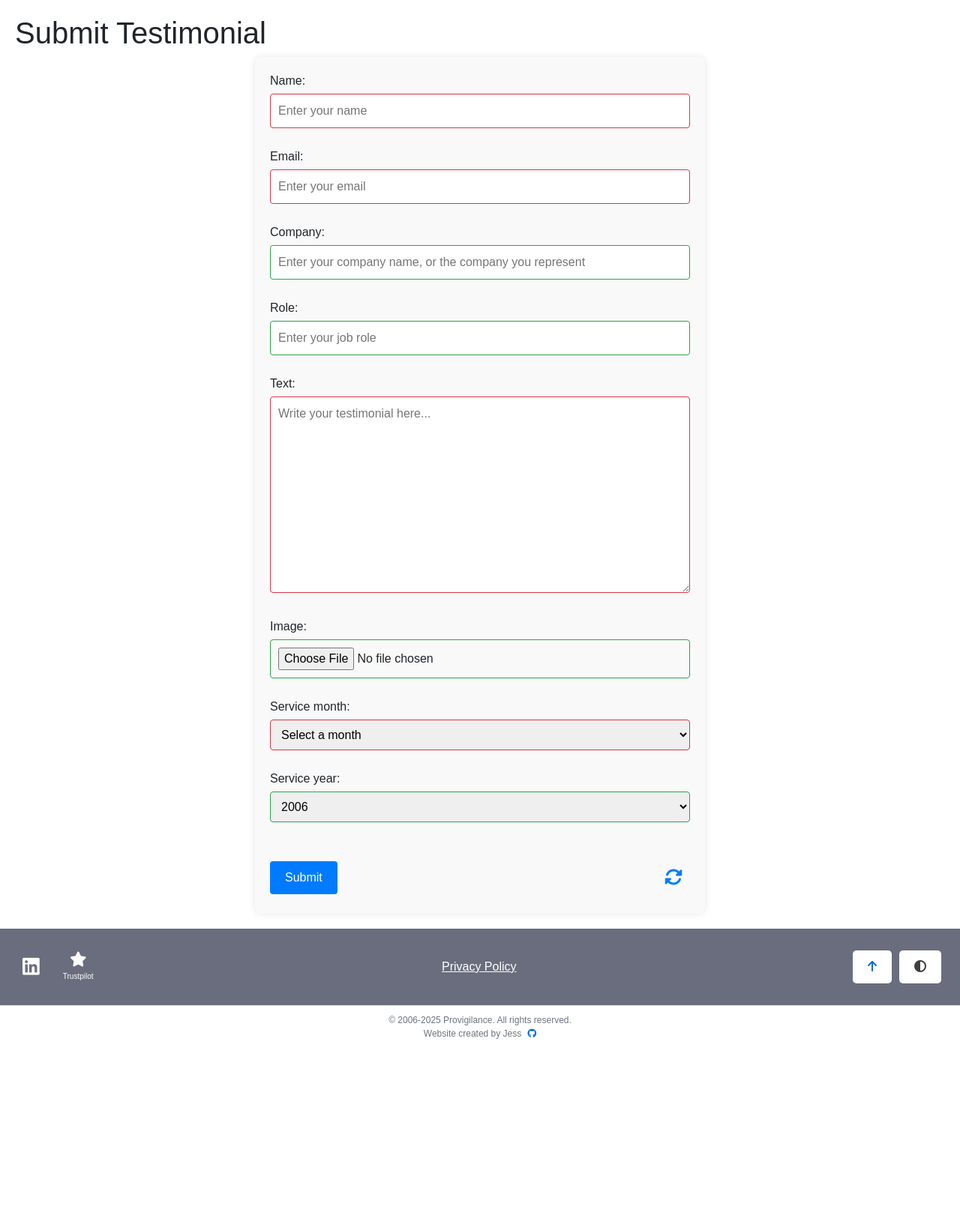
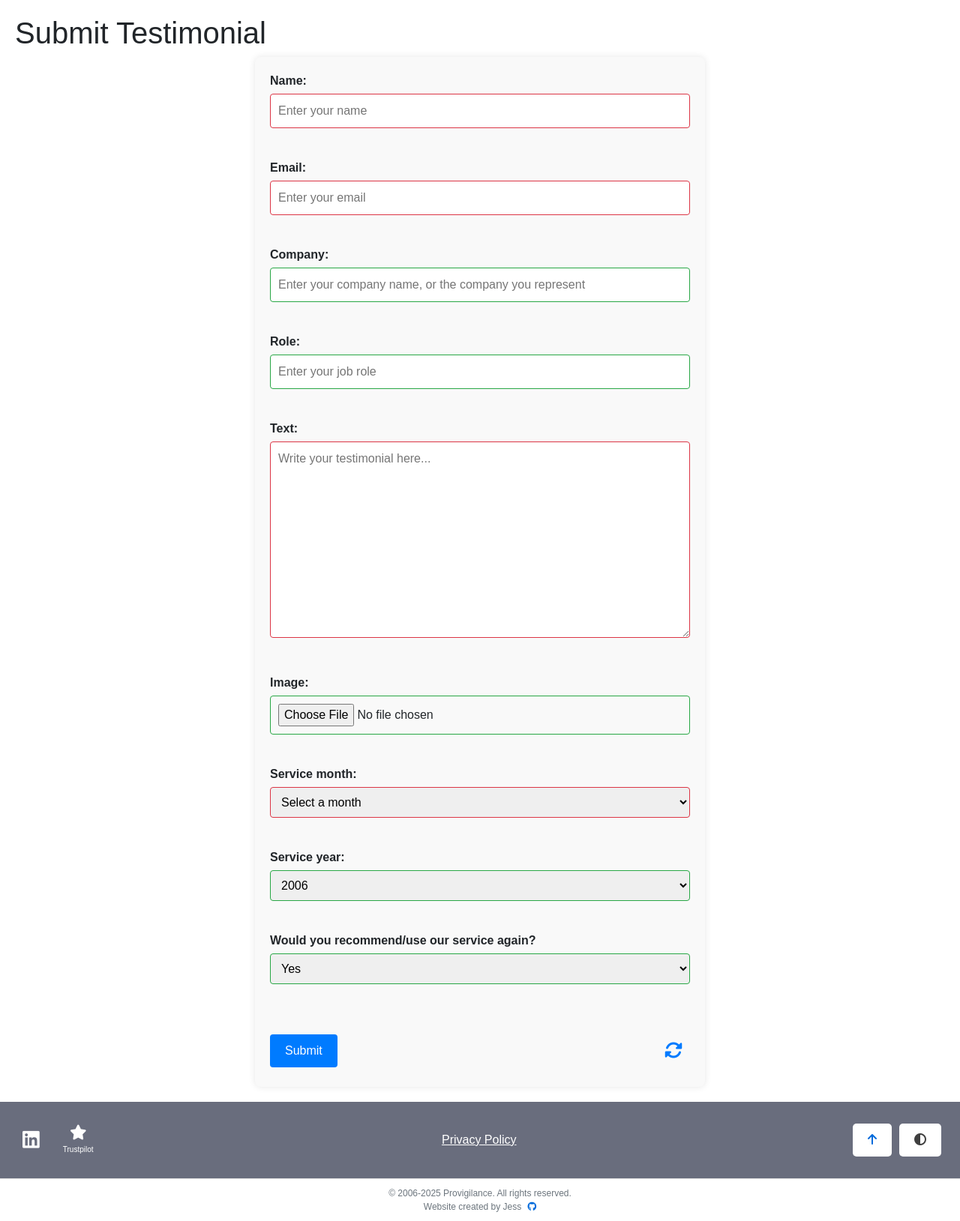
Before and after one commit to jesskins/provigilance, a Django app: page /testimonials/submit/ in a window 1280 px wide. Shown: the part 106-1735 px from the top of the page at 75% size. Before the commit the page ends 1492 px from the top, so only its background shows below. Run offline with Django 4.2, Linux system fonts and the light colour scheme; some libraries are stand-ins or nearby versions.

Commit message:
added recommendation question after much formatting errors

```diff
--- a/static/style.css
+++ b/static/style.css
@@ -273,14 +273,17 @@ body.dark-mode .footer-content {
 form {
     display: flex;
     flex-direction: column;
+    gap: 15px; /* Spacing between form fields */
 }
 
 .form-group {
+    display: flex;
+    flex-direction: column;
     margin-bottom: 15px;
 }
 
 label {
-    display: block;
+    font-weight: bold;
     margin-bottom: 5px;
 }
 
@@ -299,6 +302,7 @@ button {
     border: none;
     border-radius: 4px;
     cursor: pointer;
+    transition: background-color 0.3s;
 }
 
 button:hover {
@@ -341,6 +345,17 @@ input:invalid, select:invalid, textarea:invalid {
     color: #003366; /* Darker color */
 }
 
+/* Radio buttons for the recommendation question */
+.recommend-radio {
+    display: flex;
+    gap: 10px; /* Spacing between radio buttons */
+    align-items: center;
+}
+
+.recommend-radio input {
+    margin-right: 5px;
+}
+
 
 /* PRIVACY POLICY STUFF */
 /* Privacy Policy Styles */
--- a/testimonials/forms.py
+++ b/testimonials/forms.py
@@ -24,10 +24,15 @@ class TestimonialForm(forms.ModelForm):
 
     service_month = forms.ChoiceField(choices=MONTH_CHOICES, required=True)
     service_year = forms.ChoiceField(choices=YEAR_CHOICES, required=True)
+    recommend = forms.ChoiceField(
+        choices=[('yes', 'Yes'), ('no', 'No')],
+        required=True,
+        label="Would you recommend/use our service again?"
+    )
 
     class Meta:
         model = Testimonial
-        fields = ['name', 'email', 'company', 'role', 'text', 'image', 'service_month', 'service_year']
+        fields = ['name', 'email', 'company', 'role', 'text', 'image', 'service_month', 'service_year', 'recommend']
         widgets = {
             'name': forms.TextInput(attrs={'placeholder': 'Enter your name'}),
             'email': forms.EmailInput(attrs={'placeholder': 'Enter your email'}),
@@ -37,4 +42,4 @@ class TestimonialForm(forms.ModelForm):
             'image': forms.ClearableFileInput(attrs={'placeholder': 'Optional: Upload an image'}),
             'service_month': forms.Select(attrs={'placeholder': 'In which month did you access our service?'}),
             'service_year': forms.Select(attrs={'placeholder': 'And, in which year?'}),
-            }
+        }
--- a/testimonials/templates/testimonials/submit_testimonial.html
+++ b/testimonials/templates/testimonials/submit_testimonial.html
@@ -8,7 +8,9 @@
 <div class="form-container">
     <form method="post" action="{% url 'submit_testimonial' %}" enctype="multipart/form-data" id="testimonial-form">
         {% csrf_token %}
+        <!-- Existing form fields rendered -->
         {{ form.as_p }}
+
         <div class="form-actions">
             <button type="submit">Submit</button>
             <button type="button" id="clear-form" title="Clear Form">
```
Also changed, not shown: README.md.
